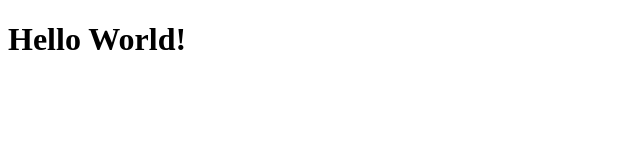
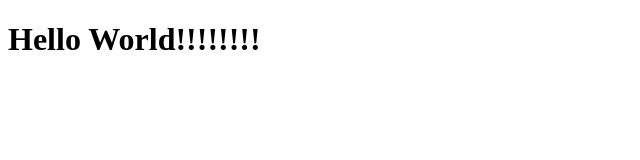
Before and after one commit to menaov/Website, a plain HTML site: page index.html in a window 1280 px wide. Shown: the whole page, without its empty margins (0-640 px from the left). Drawn offline with Linux system fonts and the light colour scheme.

Commit message:
Update index.html

```diff
--- a/index.html
+++ b/index.html
@@ -6,6 +6,6 @@
     <title>Hello World</title>
 </head>
 <body>
-    <h1>Hello World!</h1>
+    <h1>Hello World!!!!!!!!</h1>
 </body>
 </html>
```
